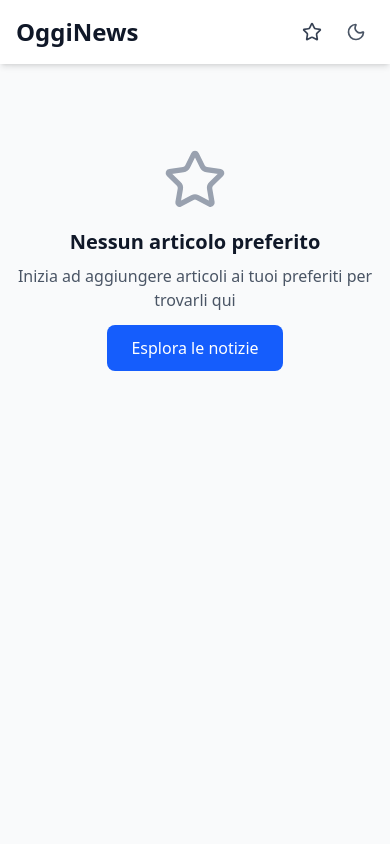
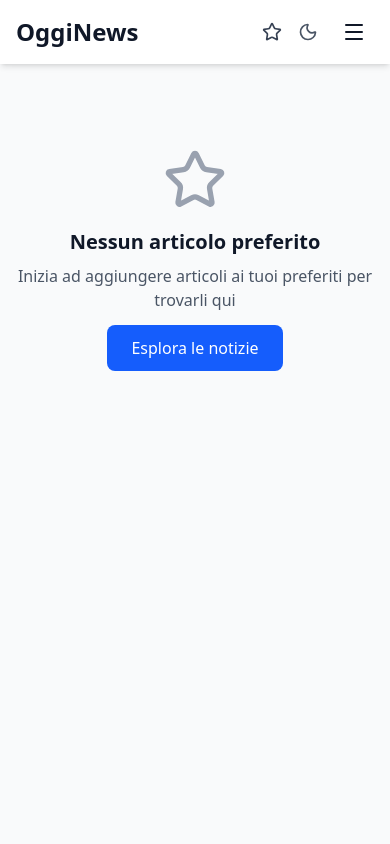
Before and after one commit to fedezul/world-app-news, a React (Vite) app: page /favorites in a window 390 px wide. Shown: the top 844 px of the page. Built offline with nearby package versions, Linux system fonts and the light colour scheme.

Commit message:
fix bug navbar on mobile  and h2 on home jsx

```diff
--- a/src/components/Navbar.jsx
+++ b/src/components/Navbar.jsx
@@ -1,11 +1,12 @@
 import { useState, useEffect } from "react";
 import { Link, NavLink } from "react-router-dom";
-import { Globe, Zap, Cpu, Briefcase, Palette, Star, Sun, Moon } from "lucide-react";
+import { Globe, Zap, Cpu, Briefcase, Palette, Star, Sun, Moon, Menu, X } from "lucide-react";
 import { toggleDarkMode, initDarkMode, categories } from "../utils/utils";
 import { SearchBar } from "./SearchBar";
 
 export const Navbar = () => {
   const [darkMode, setDarkMode] = useState(false);
+  const [isOpen, setIsOpen] = useState(false); // stato per menu mobile
 
   // Al mount inizializza il tema
   useEffect(() => {
@@ -13,7 +14,7 @@ export const Navbar = () => {
     setDarkMode(document.documentElement.classList.contains("dark"));
   }, []);
 
-  // Gestore toggle
+  // Gestore toggle dark mode
   const handleToggle = () => {
     toggleDarkMode();
     setDarkMode(document.documentElement.classList.contains("dark"));
@@ -27,17 +28,16 @@ export const Navbar = () => {
     >
       <div className="max-w-7xl mx-auto px-4 sm:px-6 lg:px-8">
         <div className="flex justify-between h-16 items-center">
-
           {/* Logo */}
           <Link
             to="/"
             className="text-2xl font-bold text-gray-900 dark:text-white focus:outline-none focus:ring-2 focus:ring-blue-500"
             aria-label="Torna alla homepage"
           >
-           OggiNews
+            OggiNews
           </Link>
 
-          {/* Menu categorie */}
+          {/* Menu categorie - visibile solo desktop */}
           <div className="hidden md:flex space-x-6">
             {categories.map((cat) => {
               const Icon = cat.icon;
@@ -61,10 +61,10 @@ export const Navbar = () => {
             })}
           </div>
 
-          {/* Right side: search + favorites + toggle */}
-          <div className="flex items-center gap-4">
+          {/* Right side desktop */}
+          <div className="hidden md:flex items-center gap-4">
             {/* Barra di ricerca */}
-            <div className="hidden sm:block w-48 lg:w-64">
+            <div className="w-48 lg:w-64">
               <SearchBar />
             </div>
 
@@ -91,8 +91,76 @@ export const Navbar = () => {
               )}
             </button>
           </div>
+
+          {/* Mobile hamburger button */}
+          <div className="md:hidden flex items-center gap-2">
+            {/* Preferiti (anche su mobile) */}
+            <Link
+              to="/favorites"
+              className="text-gray-700 dark:text-gray-300 hover:text-yellow-500 dark:hover:text-yellow-400"
+              aria-label="Vai ai tuoi articoli preferiti"
+            >
+              <Star className="w-5 h-5" />
+            </Link>
+
+            {/* Toggle Dark/Light */}
+            <button
+              onClick={handleToggle}
+              className="p-2 rounded hover:bg-gray-100 dark:hover:bg-gray-800"
+              aria-label={darkMode ? "Attiva modalità chiara" : "Attiva modalità scura"}
+            >
+              {darkMode ? (
+                <Sun className="w-5 h-5 text-yellow-400" />
+              ) : (
+                <Moon className="w-5 h-5 text-gray-600 dark:text-gray-300" />
+              )}
+            </button>
+
+            {/* Hamburger */}
+            <button
+              onClick={() => setIsOpen(!isOpen)}
+              className="p-2 rounded hover:bg-gray-100 dark:hover:bg-gray-800"
+              aria-label="Apri/Chiudi menu mobile"
+            >
+              {isOpen ? <X className="w-6 h-6" /> : <Menu className="w-6 h-6" />}
+            </button>
+          </div>
         </div>
       </div>
+
+      {/* Mobile dropdown */}
+      {isOpen && (
+        <div className="md:hidden bg-white dark:bg-gray-900 shadow-lg border-t dark:border-gray-700">
+          <div className="p-4 space-y-4">
+            {/* Searchbar */}
+            <SearchBar />
+
+            {/* Categorie */}
+            <div className="flex flex-col gap-2">
+              {categories.map((cat) => {
+                const Icon = cat.icon;
+                return (
+                  <NavLink
+                    key={cat.slug}
+                    to={`/category/${cat.slug}`}
+                    onClick={() => setIsOpen(false)} // chiude menu dopo click
+                    className={({ isActive }) =>
+                      `flex items-center gap-2 px-2 py-2 rounded hover:bg-gray-100 dark:hover:bg-gray-800 transition-colors ${
+                        isActive
+                          ? "bg-gray-200 dark:bg-gray-700 font-semibold"
+                          : "text-gray-700 dark:text-gray-300"
+                      }`
+                    }
+                  >
+                    <Icon className="w-5 h-5" />
+                    {cat.name}
+                  </NavLink>
+                );
+              })}
+            </div>
+          </div>
+        </div>
+      )}
     </nav>
   );
 };
--- a/src/pages/Home.jsx
+++ b/src/pages/Home.jsx
@@ -38,23 +38,24 @@ export const Home = () => {
   }
 
   return (
-    <div className="max-w-7xl mx-auto px-4 sm:px-6 lg:px-8 py-8">
+    <div className="max-w-7xl mx-auto px-4 sm:px-6 lg:px-8 pt-24 pb-8">
       {/* Hero Section */}
       {featuredArticle && (
         <section className="mb-12">
           <div className="flex items-center gap-2 mb-6">
             <Zap className="w-5 h-5 text-red-500" />
-            <h2 className="text-2xl font-bold text-gray-900 dark:text-white">
+            <h2 className="text-xl sm:text-2xl md:text-3xl font-bold text-gray-900 dark:text-white">
               Breaking News
             </h2>
           </div>
+          {/* passo la prop featured per gestire font diversi */}
           <ArticleCard article={featuredArticle} featured />
         </section>
       )}
 
       {/* Latest News Grid */}
       <section>
-        <h2 className="text-2xl font-bold text-gray-900 dark:text-white mb-6">
+        <h2 className="text-xl sm:text-2xl md:text-3xl font-bold text-gray-900 dark:text-white mb-6">
           Ultime Notizie
         </h2>
 
```
